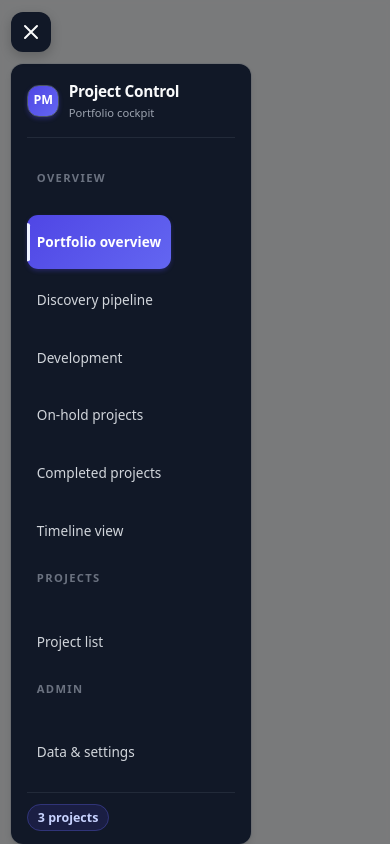
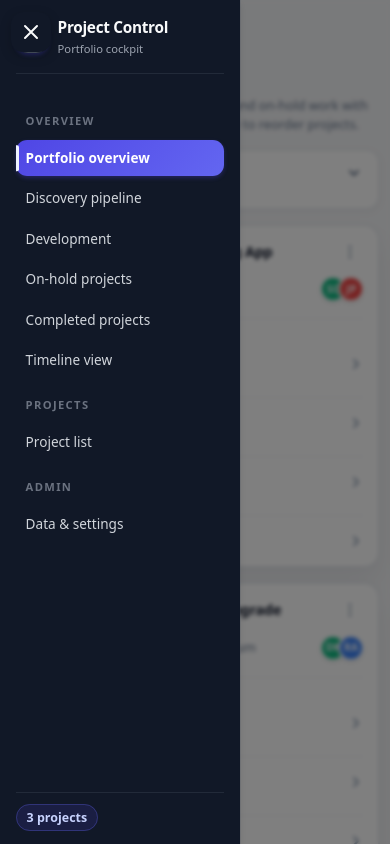
Before and after one commit to zohaibtk/portfolio, a React (Vite) app: page /overview in a window 390 px wide. Both pictures are taken after a click on the button 31 px from the left and 32 px from the top of the page. Shown: the top 844 px of the page. Built offline with nearby package versions, Linux system fonts and the light colour scheme.

Commit message:
UI issues fixed

```diff
--- a/src/App.css
+++ b/src/App.css
@@ -53,40 +53,6 @@
   backdrop-filter: blur(2px);
 }
 
-/* Responsive layout - tablet and below */
-@media (max-width: 900px) {
-  .app-layout {
-    display: block;
-  }
-
-  .sidebar-toggle {
-    display: flex;
-  }
-
-  .sidebar-backdrop {
-    display: block;
-  }
-
-  .sidebar {
-    display: none;
-    position: fixed;
-    top: 0;
-    left: 0;
-    height: 100vh;
-    width: 280px;
-    border-radius: 0;
-    z-index: 1000;
-  }
-
-  .sidebar-open {
-    display: flex;
-  }
-
-  .app-shell {
-    padding-top: 4.5rem;
-  }
-}
-
 .sidebar {
   background: #111827;
   border-radius: 1.25rem;
@@ -261,6 +227,50 @@
   border: 1px solid rgba(99, 102, 241, 0.3);
   color: #c7d2fe;
   font-weight: 600;
+}
+
+/* Responsive layout - tablet and below */
+@media (max-width: 900px) {
+  .app-layout {
+    display: block;
+  }
+
+  .sidebar-toggle {
+    display: flex;
+  }
+
+  .sidebar-backdrop {
+    display: block;
+    opacity: 0;
+    pointer-events: none;
+    transition: opacity 0.3s ease;
+  }
+
+  .sidebar-backdrop-visible {
+    opacity: 1;
+    pointer-events: auto;
+  }
+
+  .sidebar {
+    position: fixed;
+    top: 0;
+    left: 0;
+    height: 100vh;
+    height: 100dvh;
+    width: 280px;
+    border-radius: 0;
+    z-index: 1000;
+    transform: translateX(-100%);
+    transition: transform 0.3s cubic-bezier(0.4, 0, 0.2, 1);
+  }
+
+  .sidebar-open {
+    transform: translateX(0);
+  }
+
+  .app-shell {
+    padding-top: 4.5rem;
+  }
 }
 
 .app-main {
@@ -486,29 +496,107 @@
   font-weight: 500;
 }
 
-@media (max-width: 768px) {
+/* Filters toggle button — visible on all sizes but collapses body only on mobile */
+.filters-toggle {
+  display: flex;
+  align-items: center;
+  justify-content: space-between;
+  flex: 1;
+  min-width: 0;
+  background: none;
+  border: none;
+  padding: 0;
+  cursor: pointer;
+  color: inherit;
+  font: inherit;
+}
+
+.filters-chevron {
+  display: none;
+  transition: transform 0.25s ease;
+  color: #64748b;
+  flex-shrink: 0;
+}
+
+.filters-chevron-up {
+  transform: rotate(180deg);
+}
+
+.filters-active-badge {
+  display: none;
+  font-size: 0.7rem;
+  font-weight: 600;
+  padding: 0.15rem 0.5rem;
+  border-radius: 999px;
+  background: #4f46e5;
+  color: #fff;
+  white-space: nowrap;
+}
+
+.filters-body {
+  display: block;
+}
+
+@media (max-width: 900px) {
   .filters {
-    padding: 1rem 1.25rem;
+    padding: 0.75rem 1rem;
+    gap: 0;
+    margin-bottom: 1rem;
+  }
+
+  .filters-header {
+    padding-bottom: 0;
+    border-bottom: none;
+  }
+
+  .filters-chevron {
+    display: block;
+  }
+
+  .filters-active-badge {
+    display: inline-block;
+  }
+
+  .filters-body {
+    display: grid;
+    grid-template-rows: 0fr;
+    transition: grid-template-rows 0.3s ease;
+  }
+
+  .filters-expanded .filters-body {
+    grid-template-rows: 1fr;
+  }
+
+  .filters-body-inner {
+    overflow: hidden;
+    min-height: 0;
+    padding-top: 0.75rem;
   }
 
   .filters-content {
     flex-direction: column;
-    gap: 1.5rem;
+    gap: 1rem;
   }
 
   .filters-group {
     min-width: 100%;
   }
 
-  .filters-header {
-    flex-direction: column;
-    align-items: flex-start;
-    gap: 0.75rem;
-  }
-
   .filter-clear-button {
-    width: 100%;
-    justify-content: center;
+    margin-left: auto;
+    font-size: 0.7rem;
+    padding: 0.25rem 0.6rem;
+  }
+
+  .chip {
+    font-size: 0.78rem;
+    padding: 0.3rem 0.65rem;
+  }
+
+  .chip-count {
+    min-width: 18px;
+    height: 18px;
+    font-size: 0.7rem;
   }
 }
 
@@ -3452,36 +3540,7 @@
     padding: 1.2rem 1rem 1.5rem;
   }
 
-  /* Stack sidebar on mobile */
-  .app-layout {
-    grid-template-columns: 1fr;
-    gap: 1rem;
-  }
-
-  .sidebar {
-    border-radius: 0.75rem;
-    min-height: auto;
-    padding: 0.9rem 1rem;
-  }
-
-  .sidebar-nav {
-    flex-direction: row;
-    flex-wrap: wrap;
-    gap: 0.4rem;
-  }
-
-  .sidebar-link {
-    flex: 0 0 auto;
-  }
-
-  .sidebar-section-label {
-    width: 100%;
-    margin-top: 0.5rem;
-  }
-
-  .sidebar-footer {
-    margin-top: 0.8rem;
-  }
+  /* Sidebar is handled as a drawer overlay (see top-level 900px query) */
 
   /* Header adjustments */
   .app-header {
@@ -3513,20 +3572,6 @@
     font-size: 0.8rem;
   }
 
-  /* Filters */
-  .filters {
-    padding: 1rem 1.2rem;
-  }
-
-  .filters-content {
-    flex-direction: column;
-    gap: 1rem;
-  }
-
-  .filters-group {
-    min-width: 100%;
-  }
-
   /* Details page */
   .details-shell {
     padding-top: 0;
@@ -3691,28 +3736,6 @@
     padding: 0.4rem 0.8rem;
   }
 
-  /* Filters */
-  .filters {
-    padding: 0.85rem 1rem;
-    gap: 0.8rem;
-  }
-
-  .filters-header {
-    flex-direction: column;
-    align-items: flex-start;
-    gap: 0.6rem;
-  }
-
-  .filter-clear-button {
-    width: 100%;
-    justify-content: center;
-  }
-
-  .chip {
-    font-size: 0.75rem;
-    padding: 0.35rem 0.75rem;
-  }
-
   /* Details page */
   .details-nav {
     margin-bottom: 1rem;
--- a/src/components/Filters.jsx
+++ b/src/components/Filters.jsx
@@ -1,7 +1,9 @@
-import { useMemo } from 'react'
+import { useState, useMemo } from 'react'
 import { STATUS_LABELS } from '../constants.js'
 
 export default function Filters({ filter, onChange, projects, projectsWithDerived, filteredCount }) {
+  const [isExpanded, setIsExpanded] = useState(false)
+
   // Calculate counts for each filter option
   const statusCounts = useMemo(() => {
     const counts = { all: projects.length }
@@ -26,9 +28,23 @@ export default function Filters({ filter, onChange, projects, projectsWithDerive
     onChange({ status: 'all', risk: 'all' })
   }
 
+  // Build active filter summary text
+  const activeFilterText = useMemo(() => {
+    const parts = []
+    if (filter.status !== 'all') parts.push(STATUS_LABELS[filter.status])
+    if (filter.risk !== 'all') parts.push(filter.risk === 'on-track' ? 'On Track' : 'At Risk')
+    return parts.length > 0 ? parts.join(', ') : null
+  }, [filter])
+
   return (
-    <div className="filters">
+    <div className={`filters ${isExpanded ? 'filters-expanded' : ''}`}>
       <div className="filters-header">
+        <button
+          type="button"
+          className="filters-toggle"
+          onClick={() => setIsExpanded(!isExpanded)}
+          aria-expanded={isExpanded}
+        >
           <div className="filters-title">
             <svg
               width="18"
@@ -46,7 +62,28 @@ export default function Filters({ filter, onChange, projects, projectsWithDerive
               />
             </svg>
             <span>Filter Projects</span>
+            {activeFilterText && (
+              <span className="filters-active-badge">{activeFilterText}</span>
+            )}
           </div>
+          <svg
+            className={`filters-chevron ${isExpanded ? 'filters-chevron-up' : ''}`}
+            width="16"
+            height="16"
+            viewBox="0 0 16 16"
+            fill="none"
+            xmlns="http://www.w3.org/2000/svg"
+            aria-hidden="true"
+          >
+            <path
+              d="M4 6l4 4 4-4"
+              stroke="currentColor"
+              strokeWidth="2"
+              strokeLinecap="round"
+              strokeLinejoin="round"
+            />
+          </svg>
+        </button>
         {hasActiveFilters && (
           <button
             type="button"
@@ -74,6 +111,8 @@ export default function Filters({ filter, onChange, projects, projectsWithDerive
         )}
       </div>
 
+      <div className="filters-body">
+        <div className="filters-body-inner">
           <div className="filters-content">
             <div className="filters-group">
               <span className="filters-label">
@@ -173,5 +212,7 @@ export default function Filters({ filter, onChange, projects, projectsWithDerive
             </div>
           )}
         </div>
+      </div>
+    </div>
   )
 }
--- a/src/components/Sidebar.jsx
+++ b/src/components/Sidebar.jsx
@@ -43,13 +43,11 @@ export default function Sidebar({ projectCount }) {
       </button>
 
       {/* Backdrop overlay for mobile */}
-      {isOpen && (
-        <div
-          className="sidebar-backdrop"
-          onClick={() => setIsOpen(false)}
-          aria-hidden="true"
-        />
-      )}
+      <div
+        className={`sidebar-backdrop ${isOpen ? 'sidebar-backdrop-visible' : ''}`}
+        onClick={() => setIsOpen(false)}
+        aria-hidden="true"
+      />
 
       <aside className={`sidebar ${isOpen ? 'sidebar-open' : ''}`}>
         <div className="sidebar-brand">
```
Lines whose indentation alone changed are shown as unchanged.
